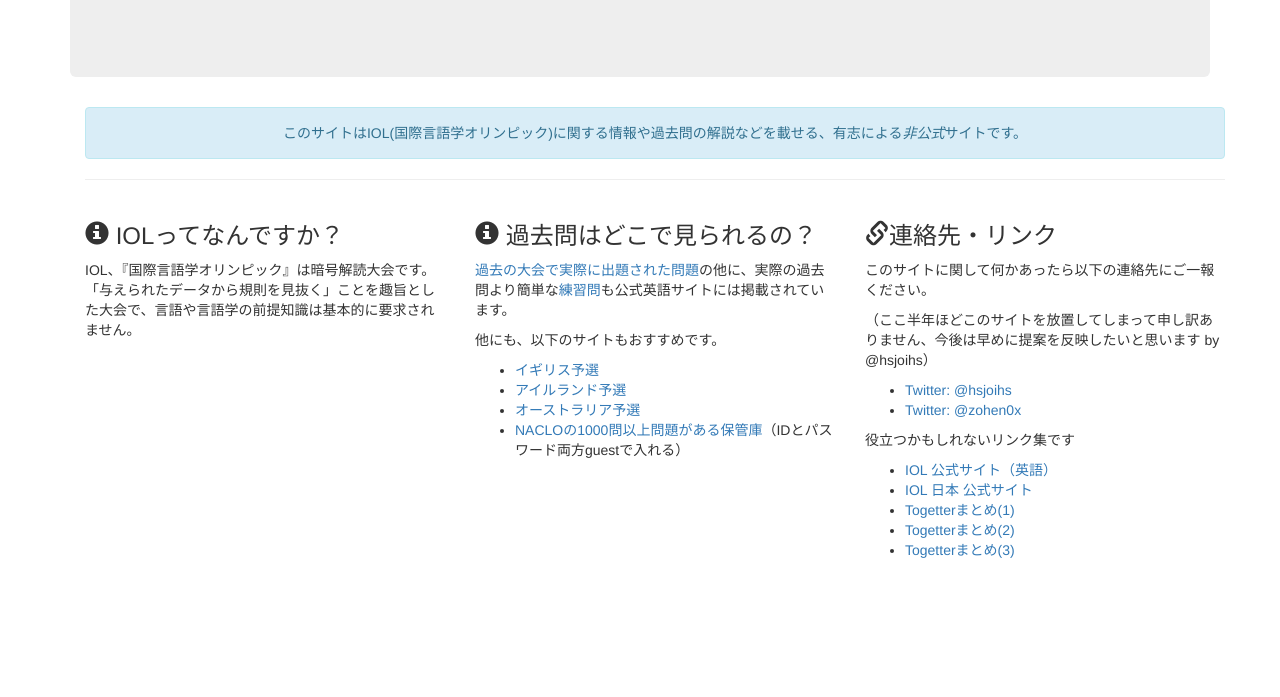
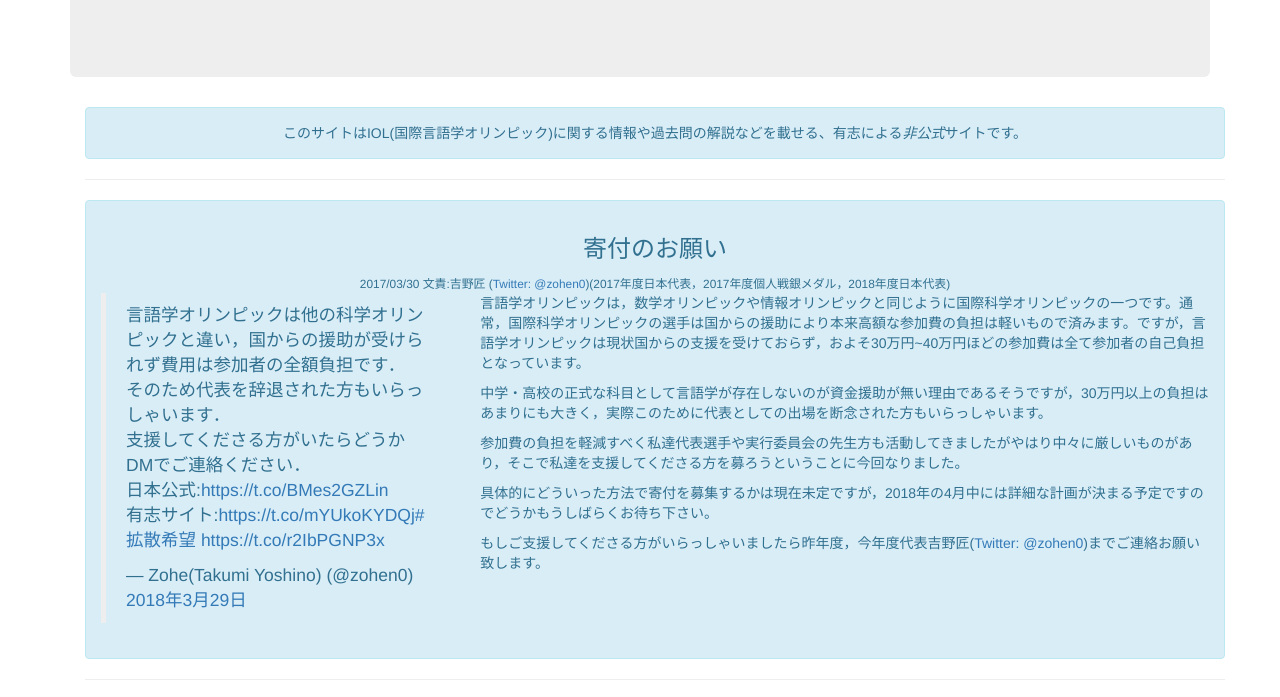
Before and after one commit to IOLingJapan-Website/IOLingJapan-Website.github.io, a plain HTML site: page index.html in a window 1280 px wide. Shown: the part 248-945 px from the top of the page. Before the commit the page ends 818 px from the top, so only its background shows below. Drawn offline with nearby package versions, Linux system fonts and the light colour scheme; a script that the page names is missing.

Commit message:
寄付のお願いを追加
ア

```diff
--- a/index.html
+++ b/index.html
@@ -79,6 +79,22 @@
           このサイトはIOL(国際言語学オリンピック)に関する情報や過去問の解説などを載せる、有志による<em class="ja">非公式</em>サイトです。
         </div>
         <hr>
+        <div class="alert alert-info" role="alert">
+        <div class="row">
+        <div class="text-center"><h3>寄付のお願い</h3><small>2017/03/30 文責:吉野匠 (<a href="https://twitter.com/intent/user?user_id=962950178293428224">Twitter: @zohen0</a>)(2017年度日本代表，2017年度個人戦銀メダル，2018年度日本代表)</small></div>
+        </div>
+        <div class="text-left">
+        <div class="row">
+        <div class="col-md-4"><blockquote class="twitter-tweet" data-lang="ja"><p lang="ja" dir="ltr">言語学オリンピックは他の科学オリンピックと違い，国からの援助が受けられず費用は参加者の全額負担です．<br>そのため代表を辞退された方もいらっしゃいます．<br>支援してくださる方がいたらどうかDMでご連絡ください．<br>日本公式:<a href="https://t.co/BMes2GZLin">https://t.co/BMes2GZLin</a><br>有志サイト:<a href="https://t.co/mYUkoKYDQj">https://t.co/mYUkoKYDQj</a><a href="https://twitter.com/hashtag/%E6%8B%A1%E6%95%A3%E5%B8%8C%E6%9C%9B?src=hash&amp;ref_src=twsrc%5Etfw">#拡散希望</a> <a href="https://t.co/r2IbPGNP3x">https://t.co/r2IbPGNP3x</a></p>&mdash; Zohe(Takumi Yoshino) (@zohen0) <a href="https://twitter.com/zohen0/status/979278019612221440?ref_src=twsrc%5Etfw">2018年3月29日</a></blockquote>
+<script async src="https://platform.twitter.com/widgets.js" charset="utf-8"></script>
+				</div>
+				<div class="col-md-8">
+       	<p>言語学オリンピックは，数学オリンピックや情報オリンピックと同じように国際科学オリンピックの一つです。通常，国際科学オリンピックの選手は国からの援助により本来高額な参加費の負担は軽いもので済みます。ですが，言語学オリンピックは現状国からの支援を受けておらず，およそ30万円~40万円ほどの参加費は全て参加者の自己負担となっています。</p><p>中学・高校の正式な科目として言語学が存在しないのが資金援助が無い理由であるそうですが，30万円以上の負担はあまりにも大きく，実際このために代表としての出場を断念された方もいらっしゃいます。</p><p>参加費の負担を軽減すべく私達代表選手や実行委員会の先生方も活動してきましたがやはり中々に厳しいものがあり，そこで私達を支援してくださる方を募ろうということに今回なりました。</p><p>具体的にどういった方法で寄付を募集するかは現在未定ですが，2018年の4月中には詳細な計画が決まる予定ですのでどうかもうしばらくお待ち下さい。</p><p>もしご支援してくださる方がいらっしゃいましたら昨年度，今年度代表吉野匠(<a href="https://twitter.com/intent/user?user_id=962950178293428224">Twitter: @zohen0</a>)までご連絡お願い致します。</p>
+        </div>
+        </div>
+        </div>
+        </div>
+        <hr>
         <div class="row">
           <div class="col-md-4">
             <h3><span class="glyphicon glyphicon-info-sign"></span> IOLってなんですか？</h3>
@@ -106,7 +122,7 @@
             <p>（ここ半年ほどこのサイトを放置してしまって申し訳ありません、今後は早めに提案を反映したいと思います by @hsjoihs）</p>
             <ul>
               <li><a href="https://twitter.com/intent/user?user_id=3315526394">Twitter: @hsjoihs</a></li>
-              <li><a href="https://twitter.com/intent/user?user_id=844356133158436864">Twitter: @zohen0x</a></li>
+              <li><a href="https://twitter.com/intent/user?user_id=962950178293428224">Twitter: @zohen0</a></li>
             </ul>
             <p>
               役立つかもしれないリンク集です
```
